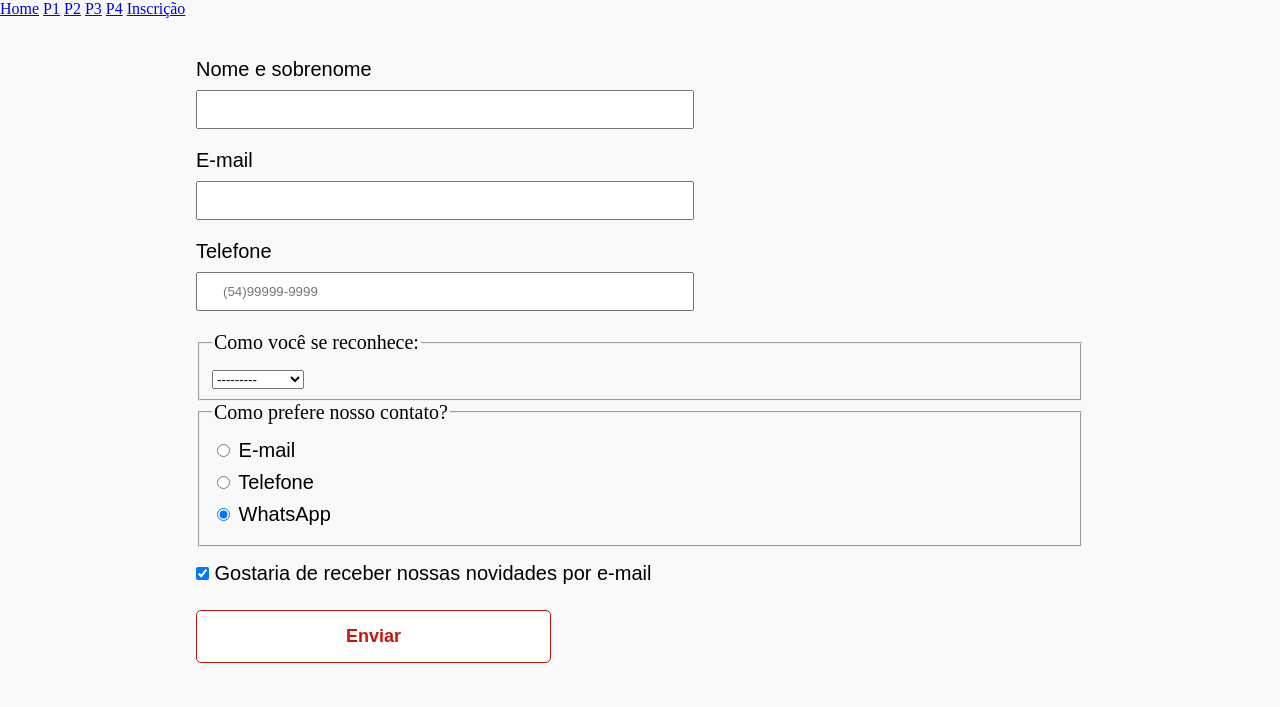
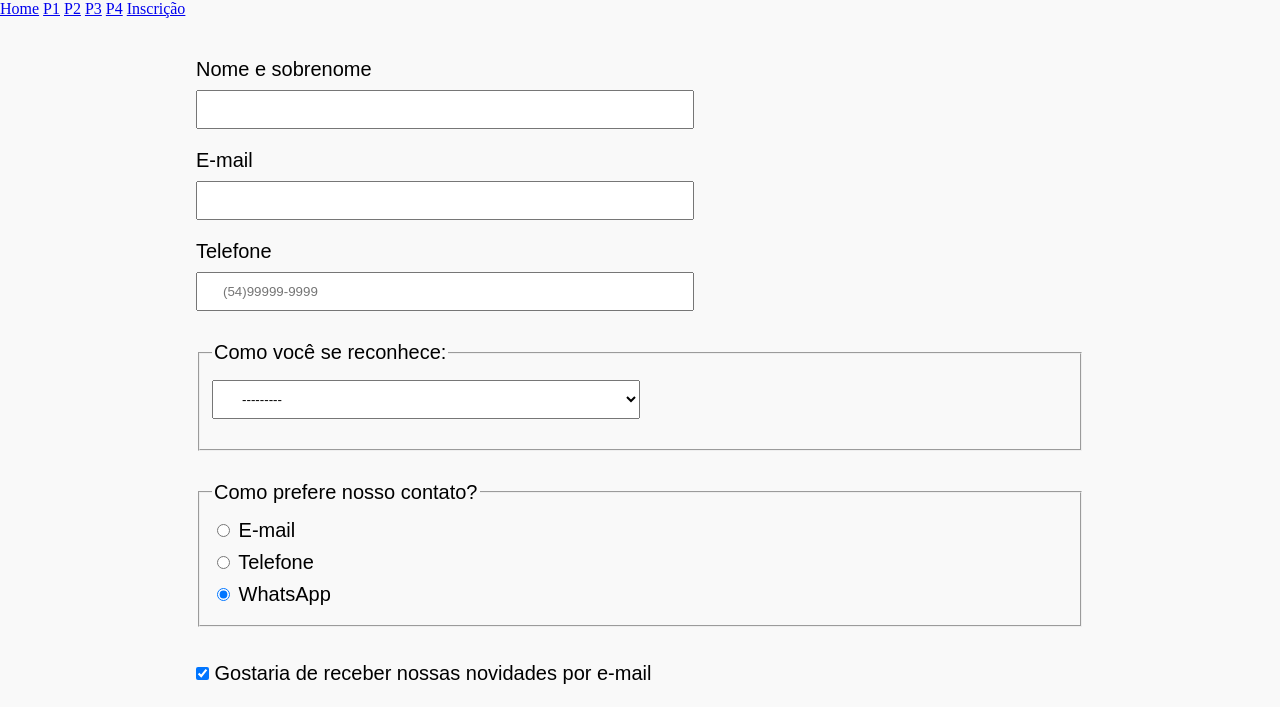
Before and after one commit to csdamo/site-noticias, a plain HTML site: page formulario.html in a window 1280 px wide. Shown: the top 707 px of the page. Drawn offline with Linux system fonts and the light colour scheme.

Commit message:
Ajusta css do formulario

```diff
--- a/estilos.css
+++ b/estilos.css
@@ -237,7 +237,8 @@ form {
 }
 
 form label, form legend {
-	display: block;
+    display: block;
+    font-family: Arial, Inter, -apple-system, "system-ui", Roboto, "Helvetica Neue", Helvetica, Noto, Ubuntu, "Segoe UI", sans-serif;
 	font-size: 20px;
 	margin: 0 0 10px;
 }
@@ -247,6 +248,23 @@ form label, form legend {
 	margin: 0 0 20px;
 	padding: 10px 25px;
 	width: 50%;
+}
+
+.fieldset {
+    padding-top: 10px;
+    padding-bottom: 20px;
+}
+
+.fieldset select {
+    display: block;
+	margin: 0 0 20px;
+	padding: 10px 25px;
+	width: 50%;
+}
+
+.fieldset select option{
+    font-family: Arial, Inter, -apple-system, "system-ui", Roboto, "Helvetica Neue", Helvetica, Noto, Ubuntu, "Segoe UI", sans-serif;
+    font-size: 18px;
 }
 
 .checkbox {
--- a/formulario.html
+++ b/formulario.html
@@ -24,6 +24,7 @@
 
                 <label for="telefone">Telefone</label>
                 <input type="tel" class="input-padrao" id="telefone" name="telefone" required placeholder="(54)99999-9999">
+                <section class="fieldset">
                     <fieldset>
                         <legend>Como você se reconhece:</legend>
                         <select>
@@ -33,6 +34,8 @@
                             <option>Não Binario</option>
                         </select>
                     </fieldset>
+                </section>
+                <section class="fieldset">
                     <fieldset>
                         <legend>Como prefere nosso contato?</legend>
 
@@ -49,6 +52,8 @@
                             WhatsApp
                         </label>
                     </fieldset>
+                </section>
+
                 <label>
                     <input class="checkbox" type="checkbox" name="" checked>
                     Gostaria de receber nossas novidades por e-mail
```
Lines whose indentation alone changed are shown as unchanged.
